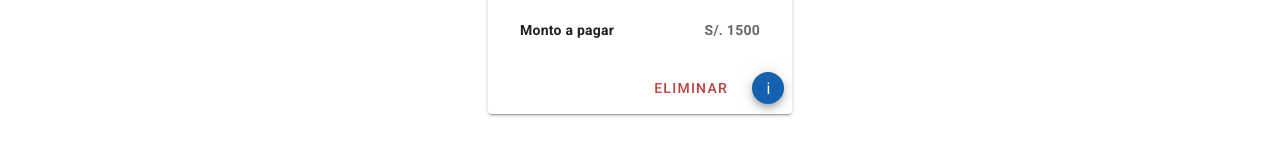
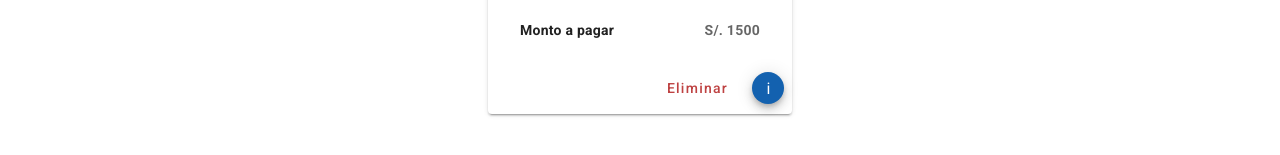
Before and after one commit to George2811/web-efactura, a Vue app: page / in a window 1280 px wide. Shown: the part 323-478 px from the top of the page. Built offline with nearby package versions, Linux system fonts and the light colour scheme.

Commit message:
updated bill card

```diff
--- a/src/components/bill-card.vue
+++ b/src/components/bill-card.vue
@@ -41,12 +41,48 @@
 
     <v-card-actions class="btns">
       <v-spacer></v-spacer>
-      <v-btn
-        text
-        color="error"
+
+      <v-dialog
+          v-model="dialog"
+          persistent
+          max-width="290"
       >
-        Eliminar
-      </v-btn>
+        <template v-slot:activator="{ on, attrs }">
+          <v-btn
+              text
+              color="error"
+              class="text-capitalize"
+              v-bind="attrs"
+              v-on="on"
+          >
+            Eliminar
+          </v-btn>
+        </template>
+        <v-card>
+          <v-card-title class="text-h5">
+            Eliminar
+          </v-card-title>
+          <v-card-text>¿Desea eliminar la factura?</v-card-text>
+          <v-card-actions>
+            <v-spacer></v-spacer>
+            <v-btn
+                color="green darken-1"
+                text
+                @click="dialog = false"
+            >
+              Cancelar
+            </v-btn>
+            <v-btn
+                color="error"
+                text
+                @click="dialog = false"
+            >
+              Sí, eliminar
+            </v-btn>
+          </v-card-actions>
+        </v-card>
+      </v-dialog>
+
       <v-btn
           fab
           x-small
@@ -64,6 +100,7 @@
 export default {
   name: "bill-card",
   data: () => ({
+    dialog: false,
     values: [
       { type: 'Valor Nominal', symbol: 'S/. ', temp: '975.00' },
       { type: 'Fecha vencimiento', symbol: '', temp: '22/10/22' },
```
